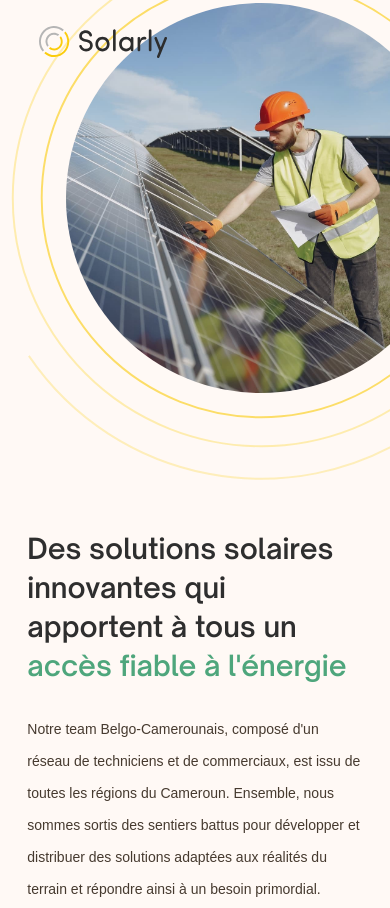
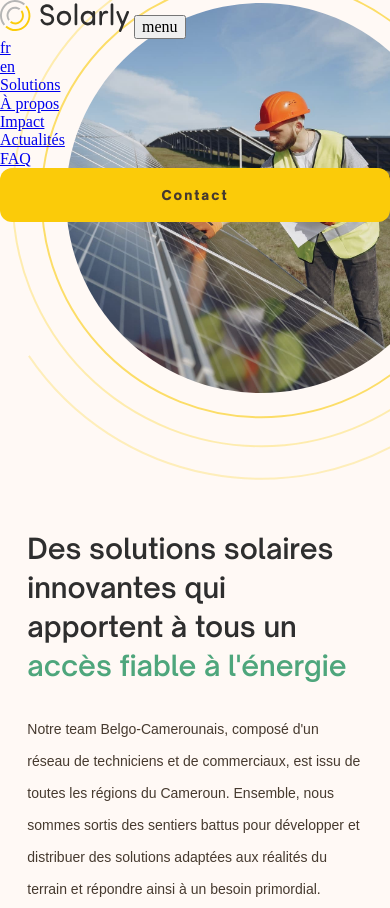
Before and after one commit to itskyrillos/atelier-design-test, a website built with webpack: page src/index.html in a window 390 px wide. Shown: the top 908 px of the page. Built offline with nearby package versions, Linux system fonts and the light colour scheme.

Commit message:
Adding semantic and classes mobile nav

```diff
--- a/src/css/layout/_navigation.scss
+++ b/src/css/layout/_navigation.scss
@@ -4,6 +4,10 @@
   width: 100%;
   height: 100%;
   align-items: center;
+
+  @include small {
+    display: none;
+  }
 
   &__logo {
     width: 8.063rem;
@@ -21,10 +25,6 @@
     background-color: $white;
     border-radius: 0 0 0 12px;
     padding: 0 3rem;
-
-    @include small {
-      display: none;
-    }
 
     &__list {
       display: flex;
@@ -122,3 +122,44 @@
     }
   }
 }
+
+.nav-mobile {
+  display: none;
+
+  @include small {
+    display: block;
+  }
+
+  &__logo {
+  }
+
+  &__btn {
+  }
+
+  &__content {
+  }
+
+  &__lang {
+    &__list {
+    }
+
+    &__item {
+    }
+
+    &__link {
+      &.--current {
+      }
+    }
+  }
+
+  &__menu {
+    &__list {
+    }
+
+    &__item {
+    }
+  }
+
+  &__link {
+  }
+}
--- a/src/index.html
+++ b/src/index.html
@@ -28,6 +28,31 @@
                     <li class="nav__lang__item"><a class="nav__lang__link" href="/">en</a></li>
                 </ul>
             </div>
+        </div>
+    </nav>
+    <nav class="nav-mobile">
+        <a href="/"><img class="nav-mobile__logo" src="./images/logo-solarly.svg" alt=""></a>
+        <button class="nav-mobile__btn">menu</button>
+
+        <div class="nav-mobile__content">
+            <div class="nav-mobile__lang">
+                <ul class="nav-mobile__lang__list">
+                    <li class="nav-mobile__lang__item">
+                        <a class="nav-mobile__lang__link --current" href="/">fr</a>
+                    </li>
+                    <li class="nav-mobile__lang__item">
+                        <a class="nav-mobile__lang__link" href="/">en</a>
+                    </li>
+                </ul>
+            </div>
+            <ul class="nav-mobile__menu__list">
+                <li class="nav-mobile__menu__item"><a href="/">Solutions</a></li>
+                <li class="nav-mobile__menu__item"><a href="/">À propos</a></li>
+                <li class="nav-mobile__menu__item"><a href="/">Impact</a></li>
+                <li class="nav-mobile__menu__item"><a href="/">Actualités</a></li>
+                <li class="nav-mobile__menu__item"><a href="/">FAQ</a></li>
+            </ul>
+            <a class="nav-mobile__link link" href="">Contact</a>
         </div>
     </nav>
 </header>
```
